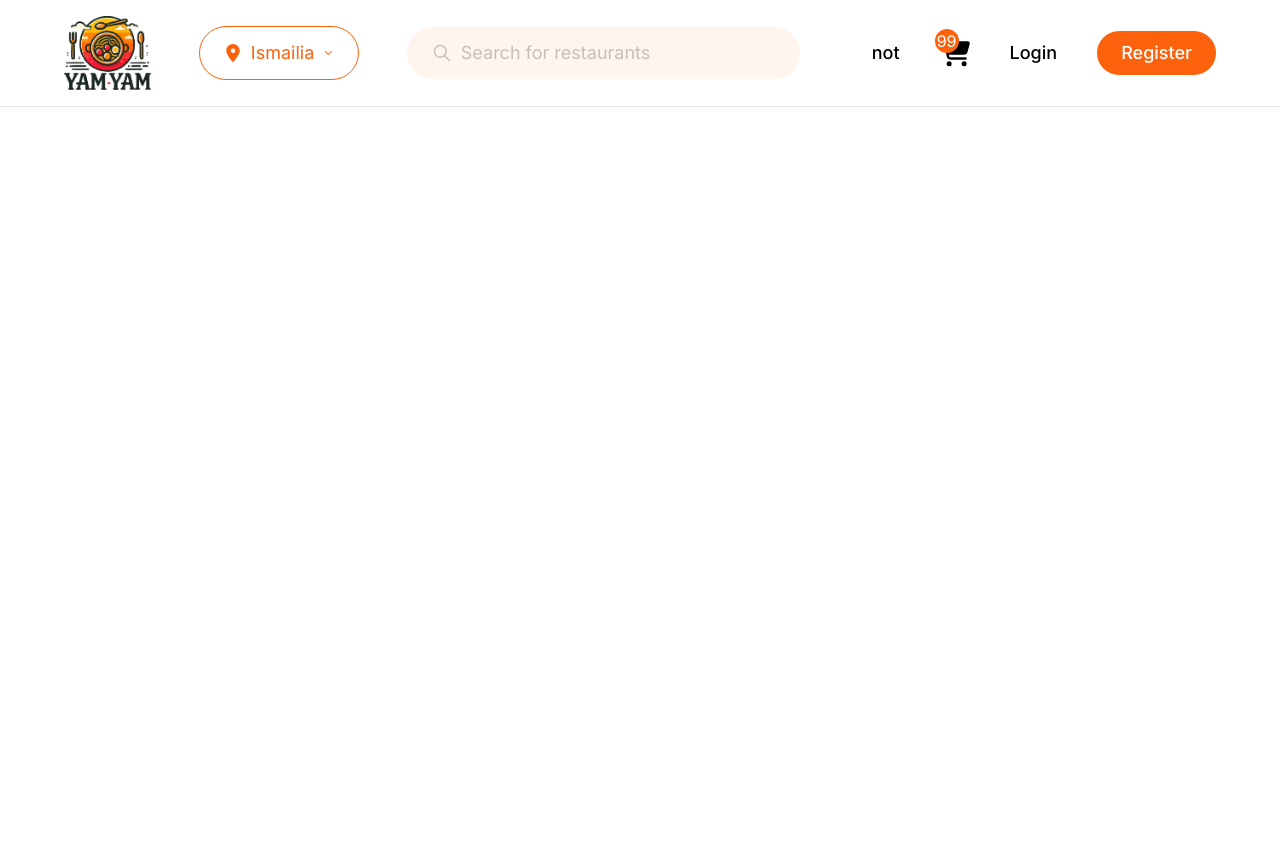
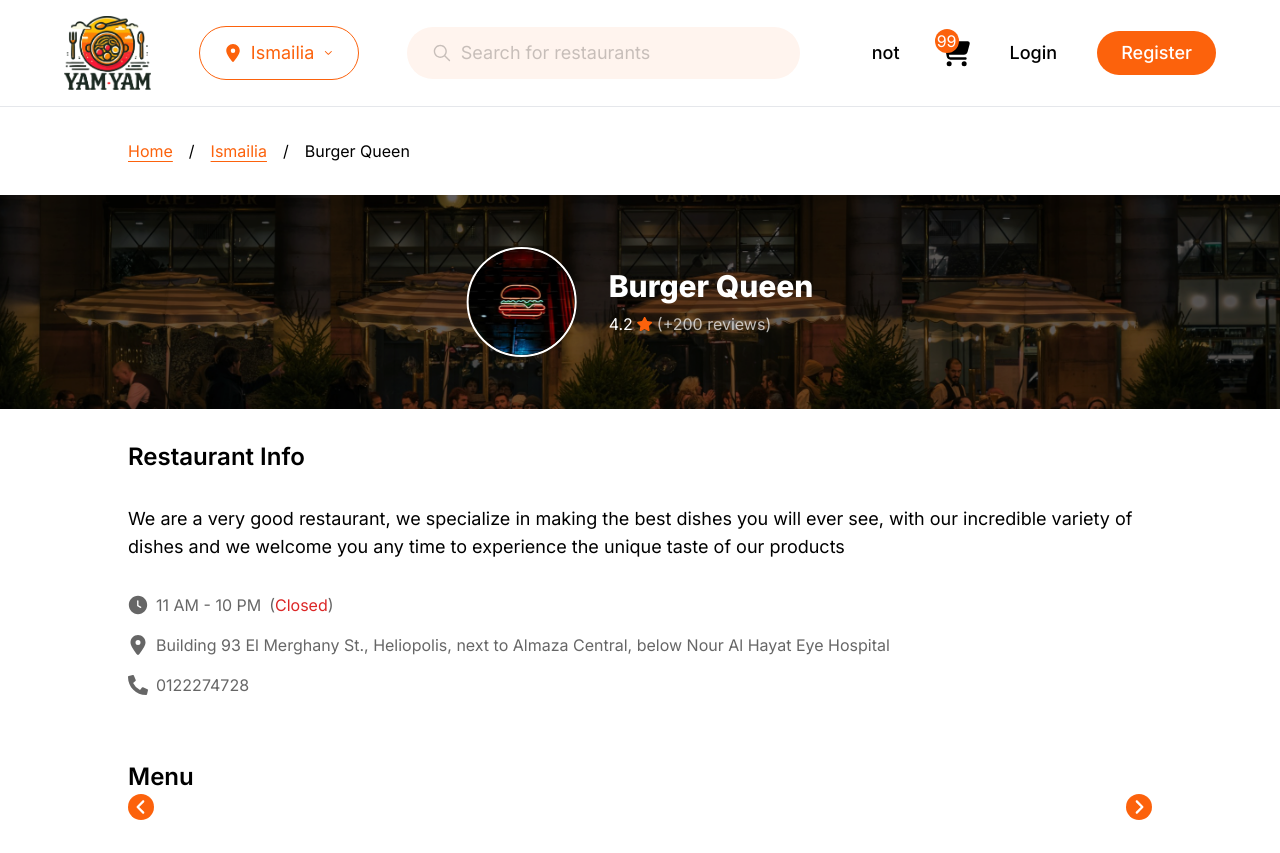
Before and after one commit to elsayedessam003/YumYum, a React (Vite) app in the folder Client/: page /restaurants/restaurant in a window 1280 px wide. Before the commit the page ends 800 px from the top, so only its background shows below. Built offline with nearby package versions, Linux system fonts and the light colour scheme.

Commit message:
Some work on the new page

```diff
--- /dev/null
+++ b/Client/src/components/Hours.jsx
@@ -0,0 +1,58 @@
+import { GoClockFill } from "react-icons/go";
+import PropTypes from "prop-types";
+
+Hours.propTypes = {
+  openingHour: PropTypes.number.isRequired,
+  closingHour: PropTypes.number.isRequired,
+};
+
+function Hours({ openingHour, closingHour }) {
+  getStatus(openingHour, closingHour);
+  return (
+    <div className={"flex items-center gap-2 text-black/60"}>
+      <GoClockFill className={"text-xl"} />
+      <p>
+        {getTime(openingHour)} {getAbbreviations(openingHour)}
+        {" - "}
+        {getTime(closingHour)} {getAbbreviations(closingHour)}
+      </p>
+      {getStatus(openingHour, 20)}
+    </div>
+  );
+}
+
+function getAbbreviations(time) {
+  if (time >= 0 && time < 13) {
+    return "AM";
+  } else {
+    return "PM";
+  }
+}
+
+function getTime(time) {
+  return time > 12 ? time - 12 : time;
+}
+
+function getStatus(openingHour, closingHour) {
+  const time = new Date().toLocaleTimeString("en-US", {
+    timeZone: "Africa/Cairo",
+    hour: "numeric",
+    hour12: false,
+  });
+
+  if (Number(time) > openingHour && Number(time) <= closingHour) {
+    return (
+      <p>
+        (<span className={"text-project-green"}>Open</span>)
+      </p>
+    );
+  } else {
+    return (
+      <p>
+        (<span className={"text-red-600"}>Closed</span>)
+      </p>
+    );
+  }
+}
+
+export default Hours;
--- /dev/null
+++ b/Client/src/components/RestaurantSection.jsx
@@ -0,0 +1,18 @@
+import PropTypes from "prop-types";
+
+RestaurantSection.propTypes = {
+  sectionName: PropTypes.string,
+  className: PropTypes.string,
+  children: PropTypes.node,
+};
+
+function RestaurantSection({ sectionName, className, children }) {
+  return (
+    <div className={`px-32 py-8 ${className}`}>
+      <p className={"font-semibold text-2xl"}>{sectionName}</p>
+      {children}
+    </div>
+  );
+}
+
+export default RestaurantSection;
--- a/Client/src/components/SelectMenu/SelectMenuSuggestionBox.jsx
+++ b/Client/src/components/SelectMenu/SelectMenuSuggestionBox.jsx
@@ -19,7 +19,6 @@ function SelectMenuSuggestionBox({ items = [], setIsFocused }) {
 }
 
 function getItems(items, setIsFocused) {
-  console.log(items);
   return items.map((item, index) => {
     return (
       <p
--- a/Client/src/components/Slider/Slider.jsx
+++ b/Client/src/components/Slider/Slider.jsx
@@ -6,11 +6,18 @@ import Button from "../Button/Button.jsx";
 Slider.propTypes = {
   choice: PropTypes.any.isRequired,
   setChoice: PropTypes.func.isRequired,
+  variant: PropTypes.oneOf(["default, text"]),
   className: PropTypes.string,
   children: PropTypes.node,
 };
 
-function Slider({ choice, setChoice, className, children }) {
+function Slider({
+  choice,
+  setChoice,
+  variant = "default",
+  className,
+  children,
+}) {
   const [values, setValues] = useState([]);
 
   useEffect(() => {
@@ -39,7 +46,9 @@ function Slider({ choice, setChoice, className, children }) {
           handleClick(-1);
         }}
       >
-        <FaAngleLeft className={"text-white text-sm lg:text-3xl"} />
+        <FaAngleLeft
+          className={`text-white text-sm ${variant === "default" ? "lg:text-3xl" : "lg:text-lg"}`}
+        />
       </Button>
 
       <div
@@ -59,7 +68,9 @@ function Slider({ choice, setChoice, className, children }) {
           handleClick(1);
         }}
       >
-        <FaAngleRight className={"text-white text-lg lg:text-3xl"} />
+        <FaAngleRight
+          className={`text-white text-sm ${variant === "default" ? "lg:text-3xl" : "lg:text-lg"}`}
+        />
       </Button>
     </div>
   );
--- a/Client/src/pages/restaurant/Restaurant.jsx
+++ b/Client/src/pages/restaurant/Restaurant.jsx
@@ -1,9 +1,121 @@
 import PropTypes from "prop-types";
+import { FaStar } from "react-icons/fa";
+import { Link } from "react-router-dom";
+import RestaurantSection from "../../components/RestaurantSection.jsx";
+import Hours from "../../components/Hours.jsx";
+import { FaLocationDot } from "react-icons/fa6";
+import { FaPhoneAlt } from "react-icons/fa";
+import Slider from "../../components/Slider/Slider.jsx";
+import SliderItem from "../../components/Slider/SliderItem.jsx";
 
 Restaurant.propTypes = {};
 
-function Restaurant(props) {
-  return <div></div>;
+function Restaurant() {
+  const restaurantData = {
+    name: "Burger Queen",
+    rating: 4.2,
+    reviews: 200,
+    description:
+      "We are a very good restaurant, we specialize in making the best dishes you will ever see, with our incredible variety of dishes and we welcome you any time to experience the unique taste of our products",
+    openingHour: 11,
+    closingHour: 22,
+    address:
+      "Building 93 El Merghany St., Heliopolis, next to Almaza Central, below Nour Al Hayat Eye Hospital",
+    phoneNumber: "0122274728",
+    categories: ["Top dishes", "Meat", "Chicken", "Drinks"],
+  };
+
+  return (
+    <div>
+      <div className={"flex gap-4 px-32 py-8"}>
+        <Link
+          to={"/"}
+          className={"text-project-orange underline underline-offset-4"}
+        >
+          Home
+        </Link>
+        {"  "}/{" "}
+        <Link
+          to={`/restaurants`}
+          className={"text-project-orange underline underline-offset-4"}
+        >
+          Ismailia
+        </Link>
+        {"  "}/ <p>{restaurantData.name}</p>
+      </div>
+
+      <div className={"w-screen h-fit relative"}>
+        <img
+          src={"/Frame 61.png"}
+          alt={`${restaurantData.name}'s image`}
+          className={"w-full -z-10"}
+        />
+
+        <div
+          className={"absolute w-full h-full bg-black bg-opacity-20 top-0"}
+        ></div>
+
+        <div
+          className={
+            "absolute z-10 top-1/2 -translate-y-1/2 left-1/2 -translate-x-1/2 flex items-center gap-8"
+          }
+        >
+          <img
+            src={"/Ellipse 6.png"}
+            alt={`${restaurantData.name}'s image`}
+            className={"border-2 border-white rounded-full row-span-2"}
+          />
+
+          <div className={"flex flex-col gap-2"}>
+            <p
+              className={"text-white flex items-center font-extrabold text-3xl"}
+            >
+              {restaurantData.name}
+            </p>
+
+            <div className={"text-white flex items-center gap-1"}>
+              <p>{restaurantData.rating}</p>
+              <FaStar className={"text-project-orange"} />
+              <p className={"text-white text-opacity-70"}>
+                (+{restaurantData.reviews} reviews)
+              </p>
+            </div>
+          </div>
+        </div>
+      </div>
+
+      {/*Restaurant Info*/}
+      <RestaurantSection
+        sectionName={"Restaurant Info"}
+        className={"flex flex-col gap-8"}
+      >
+        <p className={"text-lg"}>{restaurantData.description}</p>
+
+        <div className={"flex flex-col gap-4"}>
+          <Hours
+            openingHour={restaurantData.openingHour}
+            closingHour={restaurantData.closingHour}
+          />
+
+          <div className={"flex items-center gap-2 text-black/60"}>
+            <FaLocationDot className={"text-xl"} />
+            <p>{restaurantData.address}</p>
+          </div>
+
+          <div className={"flex items-center gap-2 text-black/60"}>
+            <FaPhoneAlt className={"text-xl"} />
+            <p>{restaurantData.phoneNumber}</p>
+          </div>
+        </div>
+      </RestaurantSection>
+
+      <RestaurantSection sectionName={"Menu"}>
+        <Slider variant={"text"}>
+          <SliderItem label={"Meat"} value={"meat"} />
+        </Slider>
+      </RestaurantSection>
+    </div>
+  );
 }
 
 export default Restaurant;
--- a/Client/tailwind.config.js
+++ b/Client/tailwind.config.js
@@ -6,6 +6,7 @@ export default {
       colors: {
         "project-orange": "#FC620C",
         "project-offWhite": "rgba(255, 244, 238, 1)",
+        "project-green": "#1BCC42",
       },
       backgroundImage: {
         "home-background": "url('HomeBackground.png')",
```
Also changed, not shown: Client/public/Ellipse 6.png (added), Client/public/Frame 61.png (added).
